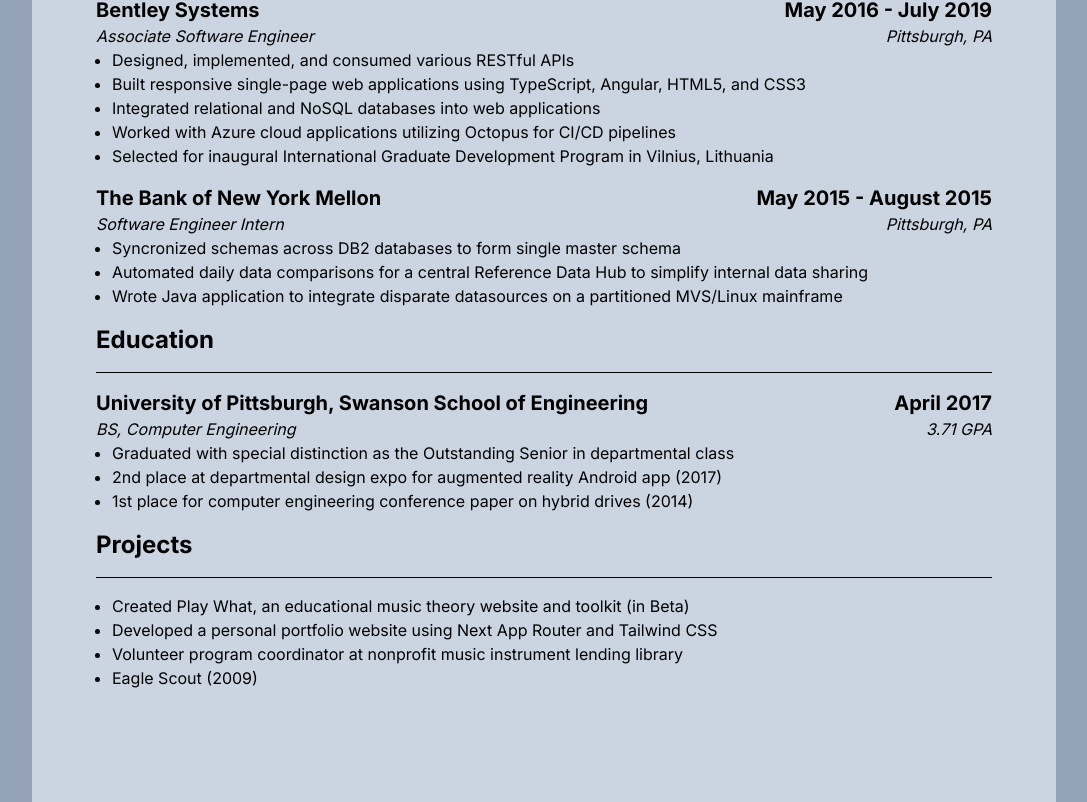
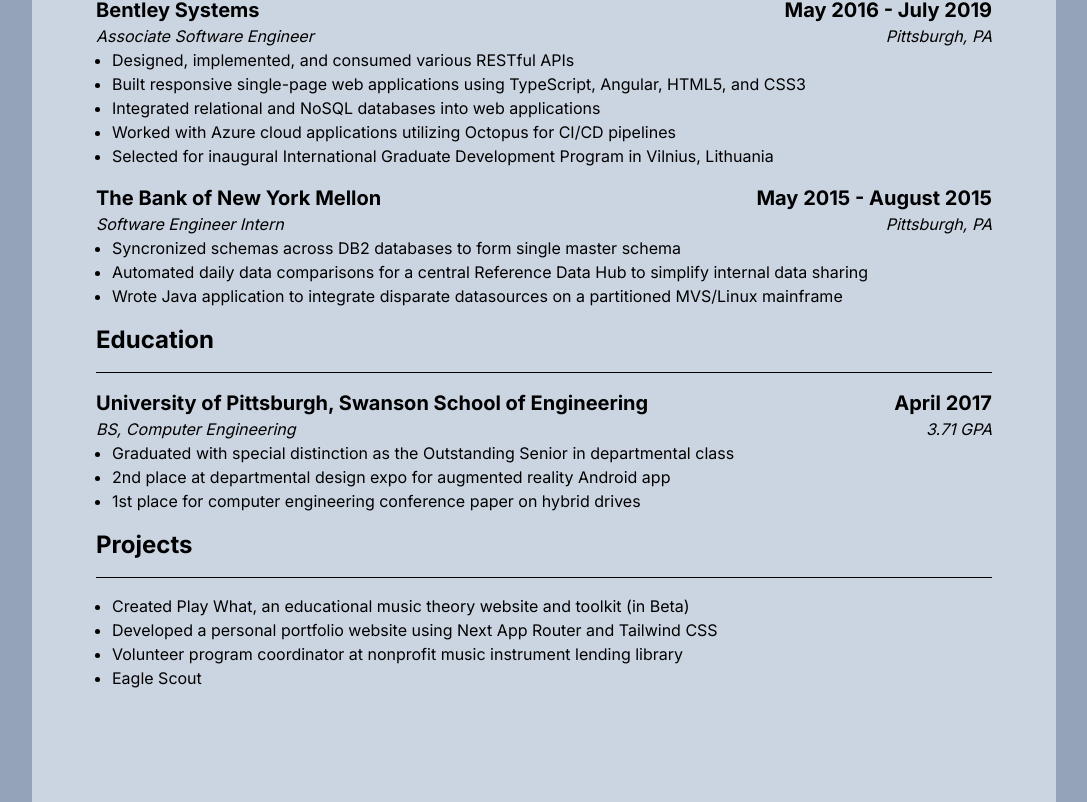
Before and after one commit to dan9418/personal-site-6, a Next.js app: page /resume in a window 1280 px wide. Shown: the part 798-1600 px from the top of the page, without its empty margins (96-1183 px from the left). Built offline with nearby package versions, Linux system fonts and the light colour scheme.

Commit message:
tweak data

```diff
--- a/src/app/resume/resume.data.ts
+++ b/src/app/resume/resume.data.ts
@@ -125,8 +125,8 @@
     location: '3.71 GPA',
     items: [
         'Graduated with special distinction as the Outstanding Senior in departmental class',
-        '2nd place at departmental design expo for augmented reality Android app (2017)',
-        '1st place for computer engineering conference paper on hybrid drives (2014)',
+        '2nd place at departmental design expo for augmented reality Android app',
+        '1st place for computer engineering conference paper on hybrid drives',
     ]
 }
 
@@ -136,7 +136,7 @@
     'Created Play What, an educational music theory website and toolkit (in Beta)',
     'Developed a personal portfolio website using Next App Router and Tailwind CSS',
     'Volunteer program coordinator at nonprofit music instrument lending library',
-    'Eagle Scout (2009)',
+    'Eagle Scout',
 ]
 
 
```
